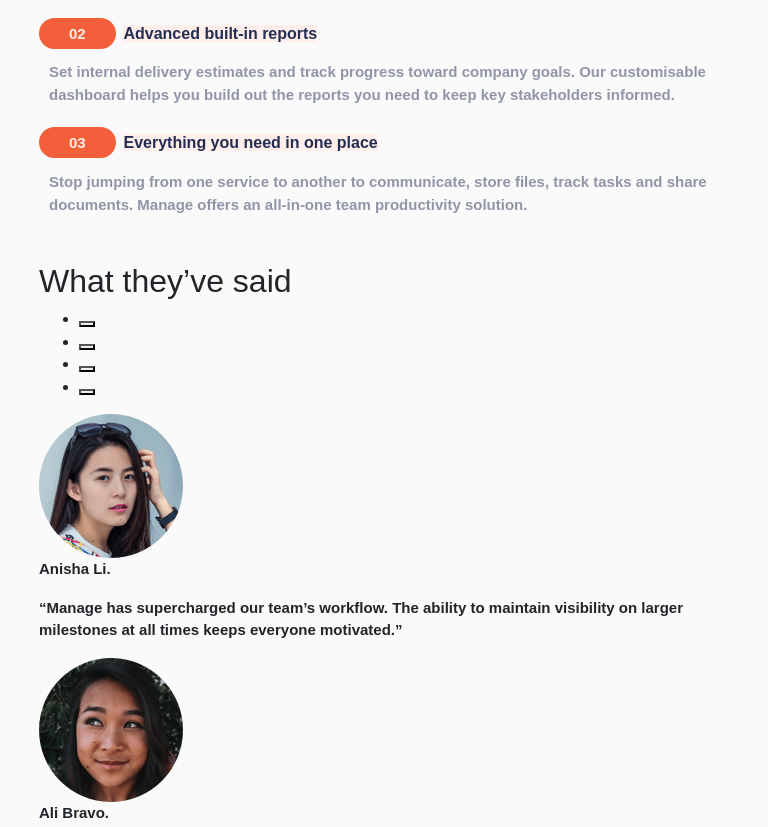
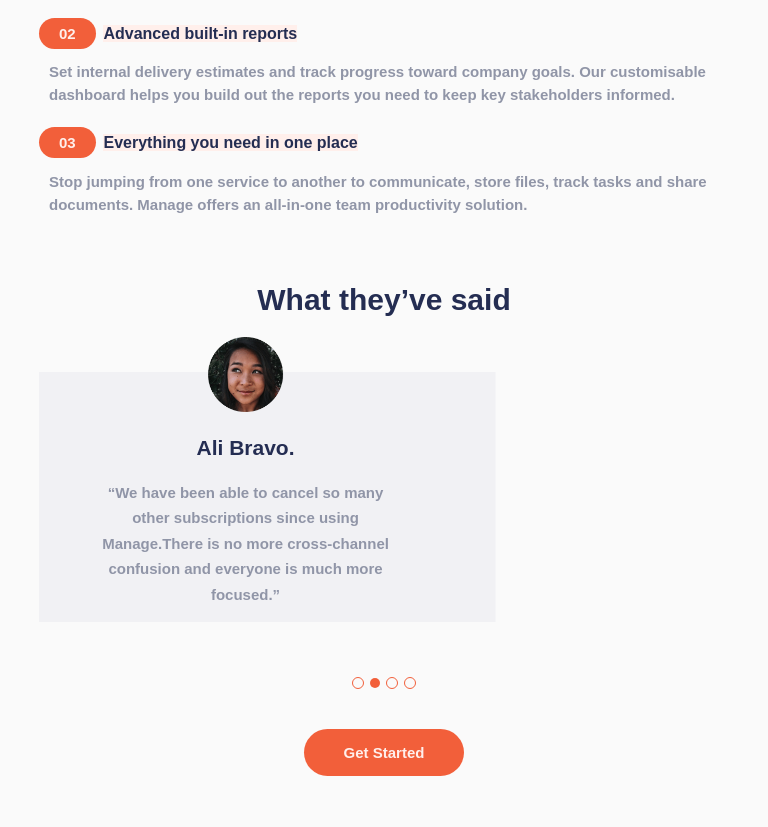
Before and after one commit to mmyildirim/Manage-Landing-Page, a plain HTML site: page index.html in a window 768 px wide. Shown: the part 1122-1949 px from the top of the page. Drawn offline with nearby package versions, Linux system fonts and the light colour scheme; a web font is replaced by a local one.

Commit message:
testimonials modified and some changes

```diff
--- a/css/style.scss
+++ b/css/style.scss
@@ -20,7 +20,7 @@
 - Family: [Be Vietnam](https://fonts.google.com/specimen/Be+Vietnam)
 - Weights: 400, 500, 700
 */
-@import url("https://fonts.googleapis.com/css2?family=Be+Vietnam:wght@100&display=swap");
+@import url("https://fonts.googleapis.com/css2?family=Be+Vietnam:wght@300&display=swap");
 /*Primary*/
 $bright-red: hsl(12, 88%, 59%);
 $dark-blue: hsl(228, 39%, 23%);
@@ -68,16 +68,12 @@
   }
 }
 /*---------------------------------------------------</Common Classes>-----------------------------------------------------*/
-%flex__box {
-  display: flex;
-  //justify-content: center;
-  justify-content: space-between;
-  align-items: center;
-}
+
 /*----------------------------------------------------<Navbar>--------------------------------------------------------------*/
 .navbar {
   margin-top: 15px;
-  @extend %flex__box;
+  display: flex;
+  align-items: center;
   justify-content: space-around;
 
   &__list {
@@ -126,8 +122,6 @@
     padding: 0 50px;
     &__title {
       padding: 20px 0;
-    }
-    &__title {
       font-weight: $font-weight-last;
       line-height: 1.5;
       font-size: $font-size + 30 !important;
@@ -190,6 +184,79 @@
   }
 }
 /*---------------------------------------------------</About>----------------------------------------------------------------*/
+
+/*---------------------------------------------------<Testimonials>----------------------------------------------------------*/
+.testimonials {
+  overflow: hidden;
+  &__title {
+    font-weight: $font-weight-last;
+    line-height: 1.5;
+    font-size: $font-size + 30 !important;
+    color: $dark-blue;
+    margin: 150px 0px 70px 0px;
+    text-align: center;
+  }
+  &__dots {
+    display: none;
+  }
+  &__block {
+    display: flex;
+    flex-wrap: nowrap;
+    width: 145%;
+    animation: lefttoright 50s linear infinite;
+    .testimonial {
+      padding: 0 20px;
+      margin: 50px 10px 20px 0;
+      background: $dark-grayish-blue;
+      position: relative;
+      width: 500px;
+      &__avatar-block {
+        width: 75px;
+        height: 75px;
+        position: absolute;
+        top: -20%;
+        left: 50%;
+        transform: translate(-50%, 20%);
+      }
+      &__avatar {
+        width: 100%;
+      }
+      &__author {
+        font-weight: $font-weight-last;
+        font-size: $font-size + 6;
+        color: $dark-blue;
+        margin-top: 60px;
+        text-align: center;
+      }
+      &__description {
+        color: $dark-grayish-blue-one;
+        line-height: 1.7;
+        text-align: center;
+      }
+    }
+  }
+}
+
+.testimonial__button {
+  margin: 50px 0;
+  text-align: center;
+}
+
+@media all and (min-width: 768px) {
+  @keyframes lefttoright {
+    0% {
+      transform: translateX(5%);
+    }
+    50% {
+      transform: translateX(-35%);
+    }
+    100% {
+      transform: translateX(5%);
+    }
+  }
+}
+
+/*---------------------------------------------------</Testimonials>---------------------------------------------------------*/
 @media screen and (max-width: 768px) {
   /*------------------------------------------------<Responsive Navbar>-----------------------------------------------------*/
   .navbar {
@@ -232,7 +299,7 @@
       width: 85%;
       z-index: 1000;
       border-radius: 0.8em;
-      border: 0.5px solid rgba(207, 205, 205, 0.8);
+      border: 0.2px solid rgba(207, 205, 205, 0.8);
 
       &__item {
         margin: 25px;
@@ -244,8 +311,6 @@
     display: none;
   }
   /*------------------------------------------------Responsive Navbar-----------------------------------------------------*/
-
-
 
   /*------------------------------------------------Responsive Info-------------------------------------------------------*/
   .info {
@@ -263,7 +328,7 @@
       &__title {
         padding: 5px 40px;
         line-height: 1.3 !important;
-        font-size: $font-size +18 !important;
+        font-size: $font-size + 18 !important;
         font-weight: $font-weight-last !important;
         text-align: center;
       }
@@ -273,9 +338,6 @@
     }
   }
   /*------------------------------------------------</Responsive Info>--------------------------------------------------------*/
-
-
-
 
   /*------------------------------------------------<Responsive About>-------------------------------------------------------*/
   .about {
@@ -294,21 +356,19 @@
       }
     }
     .about__option {
-      margin-bottom: 30px;
+      margin-bottom: 0px;
       &__title {
         margin-bottom: 15px;
 
-
         &__number {
-          padding: 7px 30px;
-          margin-right:0px;
+          padding: 7px 20px;
+          margin-right: 0px;
         }
         &__text {
           line-height: 1.3;
           font-size: $font-size + 1 !important;
           text-align: center;
           background-color: $very-pale-red;
-
         }
       }
       &__description {
@@ -318,4 +378,67 @@
     }
   }
   /*------------------------------------------------</Responsive About>------------------------------------------------------*/
+
+  /*------------------------------------------------<Responsive Testimonials>------------------------------------------------*/
+
+  .testimonials {
+    margin-top: 45px;
+    display: grid;
+    justify-content: center;
+    align-items: center;
+    grid-template-columns: 1fr;
+    grid-template-rows: repeat(3, auto);
+    &__title {
+      font-size: $font-size + 15 !important;
+      margin: 0px;
+    }
+    &__block {
+      grid-column: 1;
+      grid-row: 2;
+    }
+    &__dots {
+      display: flex;
+      justify-content: center;
+      list-style: none;
+      padding: 0;
+      margin: 25px 0 0 0;
+    }
+    &__dot {
+      background: $vary-light-gray;
+      padding: 5px;
+      border: 1px solid $bright-red;
+      border-radius: 50%;
+      margin: 3px;
+      cursor: pointer;
+      &.active {
+        background: $bright-red;
+        border: none;
+      }
+    }
+  }
+  .testimonial {
+    padding: 40px 20px;
+    display: none;
+    width: 100%;
+    &__avatar-block {
+      width: 65px;
+      height: 65px;
+    }
+    &__avatar {
+      width: 100%;
+    }
+    &__description {
+      padding: 0 52px;
+      margin: 0 20px;
+      margin-bottom: 15px;
+    }
+    &__button {
+      margin: 50px auto;
+    }
+  }
+  .testimonial.shown {
+    display: block;
+  }
+
+  /*------------------------------------------------</Responsive Testimonials>-----------------------------------------------*/
 }
```
Also changed, not shown: css/style.css, 1 other file.
